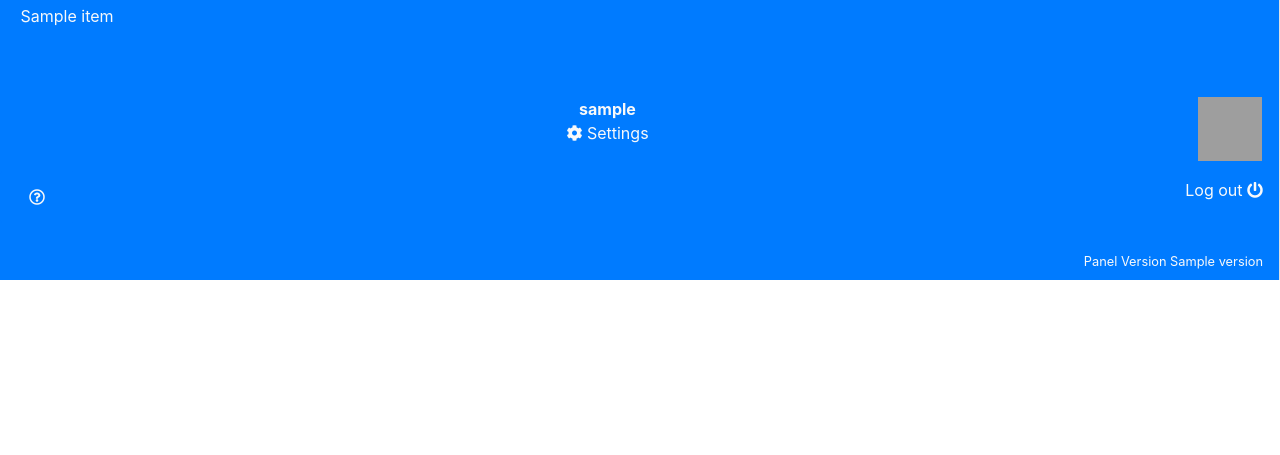
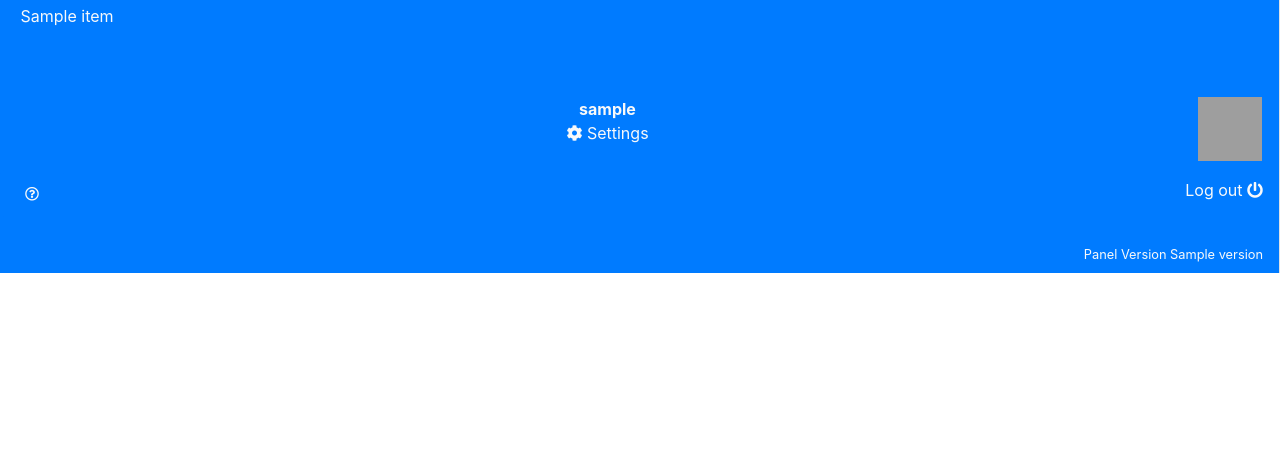
Before and after one commit to ribaguifi/django-musician, a Django app: template musician/templates/musician/base.html in a window 1280 px wide. Shown: the part 345-800 px from the top of the page. Run offline with Django 3.2, Linux system fonts and the light colour scheme; the template is opened without the code that fills it: most values are stand-ins (such as "Sample title", 1, 10 or a date in 2020); some libraries are stand-ins or nearby versions; grey boxes are pictures that could not be loaded.

Commit message:
fix hover help button

```diff
--- a/musician/templates/musician/base.html
+++ b/musician/templates/musician/base.html
@@ -68,9 +68,11 @@
         </div>
       </div>
 
+
+
       <div class="sidebar-logout">
         <ul class="nav flex-row">
-          <li class="nav-item btn btn-primary" data-toggle="modal" data-target="#helpModal">
+          <li class="nav-item btn btn-outline-primary btn-sm" data-toggle="modal" data-target="#helpModal">
             <a class="nav-link text-light" href="#">
               <i class="far fa-question-circle"></i>
             </a>
```
